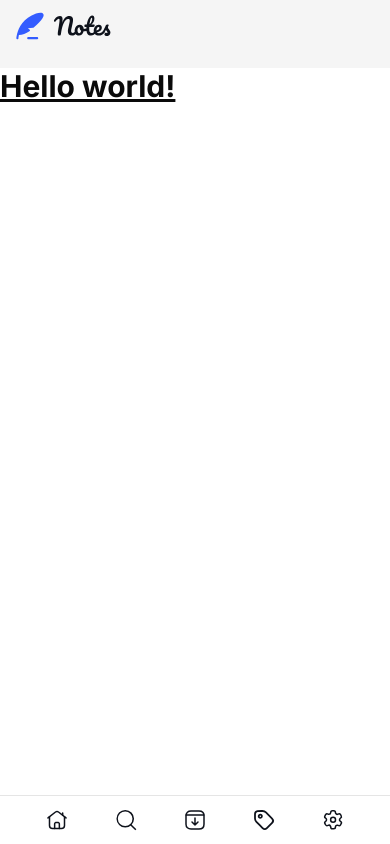
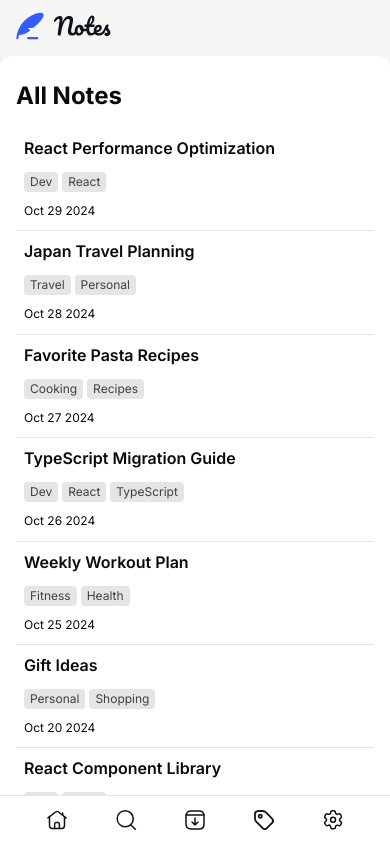
Before and after one commit to florianstancioiu/note-taking-web-app, a React (Vite) app: page /notes in a window 390 px wide. Shown: the top 844 px of the page. Built offline with nearby package versions, Linux system fonts and the light colour scheme.

Commit message:
Worked on the '/notes' mobile page

```diff
--- a/src/components/NoteItem/NoteItem.tsx
+++ b/src/components/NoteItem/NoteItem.tsx
@@ -1,5 +1,31 @@
-const NoteItem = () => {
-  return <div></div>;
+export type NoteItemProps = {
+  title: string;
+  tags: string[];
+  lastEdited: string;
+};
+
+const NoteItem = ({ title, tags, lastEdited }: NoteItemProps) => {
+  const date = new Date(lastEdited).toDateString().split(" ");
+  const formattedDate = `${date[1]} ${date[2]} ${date[3]}`;
+
+  return (
+    <li className="p-2 pb-3 border-b border-neutral-200">
+      <h2 className="text-base font-semibold text-neutral-950 mb-3">{title}</h2>
+      {tags.length > 0 && (
+        <ul className="mb-3 flex items-center gap-x-1">
+          {tags.map((tag, index) => (
+            <li
+              key={index}
+              className="text-neutral-700 px-1.5 py-0.5 bg-neutral-200 rounded-sm text-xs font-normal inline-block cursor-pointer"
+            >
+              {tag}
+            </li>
+          ))}
+        </ul>
+      )}
+      <p>{formattedDate}</p>
+    </li>
+  );
 };
 
 export default NoteItem;
--- /dev/null
+++ b/src/components/PageTitle/PageTitle.tsx
@@ -0,0 +1,15 @@
+export type PageTitleProps = {
+  title: string;
+  description?: string;
+};
+
+const PageTitle = ({ title, description }: PageTitleProps) => {
+  return (
+    <div className="bg-white rounded-t-xl px-4 -mt-3 pt-6">
+      <h1 className="text-2xl text-neutral-950 font-bold">{title}</h1>
+      {description !== "undefined" && <p>{description}</p>}
+    </div>
+  );
+};
+
+export default PageTitle;
--- a/src/pages/Notes/Notes.tsx
+++ b/src/pages/Notes/Notes.tsx
@@ -1,8 +1,19 @@
+import PageTitle from "../../components/PageTitle/PageTitle";
+import NoteItem from "../../components/NoteItem/NoteItem";
+import data from "../../data.json";
+
 const Notes = () => {
+  const { notes } = data;
+
   return (
-    <div>
-      <h1 className="text-3xl font-bold underline">Hello world!</h1>
-    </div>
+    <>
+      <PageTitle title="All Notes" />
+      <ul className="list-none mt-4 px-4 pb-12">
+        {notes.map((note, index) => (
+          <NoteItem key={index} {...note} />
+        ))}
+      </ul>
+    </>
   );
 };
 
```
Also changed, not shown: src/data.json (renamed from starter-code/data.json).
